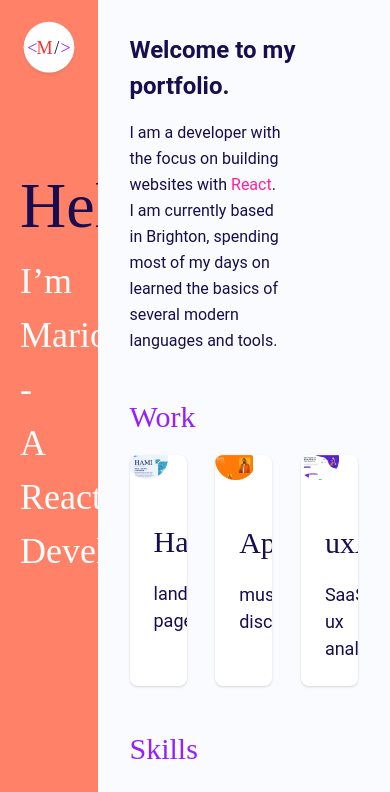
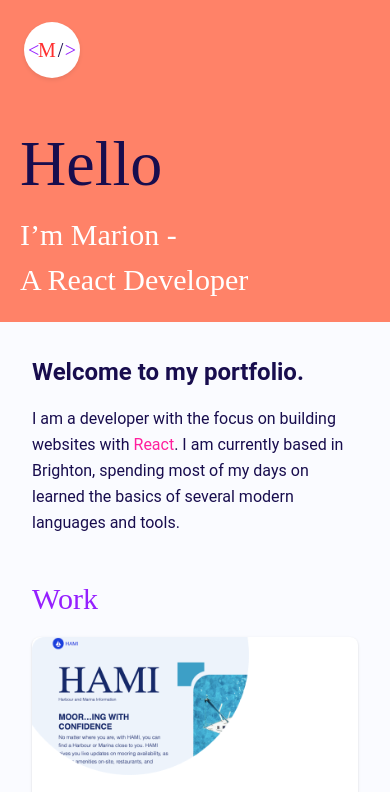
Before and after one commit to marionberton/Portfolio-React-Typescript, a React (Create React App) app: page / in a window 390 px wide. Shown: the top 792 px of the page. Built offline with nearby package versions, Linux system fonts and the light colour scheme.

Commit message:
added the responsive part and links

```diff
--- a/src/App.tsx
+++ b/src/App.tsx
@@ -4,6 +4,7 @@ import { fab } from '@fortawesome/free-brands-svg-icons';
 
 import { Sidebar } from './shared/sidebar';
 import { Main } from './pages/main';
+import { Footer } from './shared/footer';
 import './styles/tailwind.css';
 
 library.add(fab);
@@ -12,12 +13,10 @@ function App() {
   return (
     <div className="App">
       <Sidebar />
-      <main
-        style={{ marginLeft: '25%' }}
-        className="py-4 px-8 h-screen bg-lightgrey"
-      >
+      <main className="py-4 px-8 lg:h-screen bg-lightgrey main">
         <Main />
       </main>
+      <Footer />
     </div>
   );
 }
--- a/src/components/Projects/work-item.tsx
+++ b/src/components/Projects/work-item.tsx
@@ -20,7 +20,7 @@ export const ProjectItem: React.FunctionComponent<WorkProps> = ({
   onKeyPress,
 }) => {
   return (
-    <Card className="w-1/4 cursor-pointer">
+    <Card className="xl:w-1/4 custom cursor-pointer">
       <div onClick={onClick} onKeyPress={onKeyPress} role="button" tabIndex={0}>
         <div>
           <img src={image} alt={alt} className="w-2/3 h-auto" />
--- a/src/components/Projects/works.tsx
+++ b/src/components/Projects/works.tsx
@@ -38,7 +38,7 @@ export const Projects = () => {
             />
           ) : null}
         </Modal>
-        <div className="flex flex-row justify-between">
+        <div className="flex md:flex-row flex-col justify-between">
           {PROJECTS.map((item) => {
             const { image, title, description, alt } = item;
             return (
--- a/src/components/Skills/skills.tsx
+++ b/src/components/Skills/skills.tsx
@@ -7,7 +7,9 @@ export const Skills = () => {
   return (
     <section className="">
       <div className="">
-        <h1 className="text-titleMauve font-title text-3xl my-4">Skills</h1>
+        <h1 className="text-titleMauve font-title text-3xl md:my-4 mb-4">
+          Skills
+        </h1>
         <div className="flex flex-wrap">
           {SKILLS.map((item) => {
             const { image, alt } = item;
--- a/src/components/intro.tsx
+++ b/src/components/intro.tsx
@@ -7,7 +7,7 @@ export const Intro = () => {
         <h1 className="text-textBlue font-paragraph text-2xl font-bold mt-4">
           Welcome to my portfolio.
         </h1>
-        <p className="text-textBlue font-paragraph text-base mt-4 w-2/3 leading-relaxed">
+        <p className="text-textBlue font-paragraph text-base mt-4 md:w-2/3 leading-relaxed">
           I am a developer with the focus on building websites with
           <span className="text-pinkem font-extraboldfont-bold"> React</span>. I
           am currently based in Brighton, spending most of my days on learned
--- a/src/mock/logos.tsx
+++ b/src/mock/logos.tsx
@@ -16,9 +16,14 @@ export const SKILLS = [
     image: figma,
     alt: 'figma',
   },
+
   {
     image: github,
     alt: 'github',
+  },
+  {
+    image: tailwind,
+    alt: 'tailwind',
   },
   {
     image: javascript,
@@ -33,10 +38,6 @@ export const SKILLS = [
     alt: 'react',
   },
   {
-    image: tailwind,
-    alt: 'tailwind',
-  },
-  {
     image: typescript,
     alt: 'typescript',
   },
--- /dev/null
+++ b/src/shared/footer.tsx
@@ -0,0 +1,27 @@
+import React from 'react';
+import { FontAwesomeIcon } from '@fortawesome/react-fontawesome';
+
+export const Footer: React.FC = () => {
+  return (
+    <footer className="bottom-0 block lg:hidden pt-5 bg-lightgrey">
+      <div className="py-4 px-8 ">
+        <a
+          href="https://github.com/marionberton"
+          target="_blank"
+          rel="noreferrer"
+          className="inline-block pr-4 py-2 my-2 mr-2"
+        >
+          <FontAwesomeIcon icon={['fab', 'github']} color="black" size="2x" />
+        </a>
+        <a
+          href="https://www.linkedin.com/in/marion-berton-b906b5b2"
+          target="_blank"
+          rel="noreferrer"
+          className="inline-block px-4 py-2 m-2"
+        >
+          <FontAwesomeIcon icon={['fab', 'linkedin']} color="black" size="2x" />
+        </a>
+      </div>
+    </footer>
+  );
+};
--- a/src/shared/sidebar.tsx
+++ b/src/shared/sidebar.tsx
@@ -5,23 +5,33 @@ import logo from '../assets/logo.svg';
 
 export const Sidebar: React.FC = () => {
   return (
-    <div className="h-full fixed top-0 left-0 overflow-x-hidden w-1/4 z-10 p-5  bg-bgOrange">
+    <div className="lg:h-full w-full lg:fixed top-0 lg:top-0 lg:left-0 overflow-x-hidden lg:w-1/4 z-10 p-5 bg-bgOrange">
       <div>
         <img src={logo} alt="logo" />
       </div>
-      <div className="mt-20">
+      <div className="lg:mt-20 mt-8">
         <h1 className="font-title text-textBlue text-6xl">Hello</h1>
-        <p className="font-title text-white text-4xl">
+        <p className="font-title text-white lg:text-4xl text-3xl">
           I’m Marion - <br />A React Developer
         </p>
       </div>
-      <div className="fixed bottom-0">
-        <div className="inline-block pr-4 py-2 my-2 mr-2">
+      <div className="lg:fixed lg:bottom-0 lg:inline-block hidden">
+        <a
+          href="https://github.com/marionberton"
+          target="_blank"
+          rel="noreferrer"
+          className="inline-block pr-4 py-2 my-2 mr-2"
+        >
           <FontAwesomeIcon icon={['fab', 'github']} color="white" size="2x" />
-        </div>
-        <div className="inline-block px-4 py-2 m-2">
+        </a>
+        <a
+          href="https://www.linkedin.com/in/marion-berton-b906b5b2"
+          target="_blank"
+          rel="noreferrer"
+          className="inline-block px-4 py-2 m-2"
+        >
           <FontAwesomeIcon icon={['fab', 'linkedin']} color="white" size="2x" />
-        </div>
+        </a>
       </div>
     </div>
   );
--- a/src/styles/tailwind.css
+++ b/src/styles/tailwind.css
@@ -9,9 +9,23 @@
   left: 30%;
   width: 65%;
 }
-/* body {
-  background-color: '#FAFBFF';
-} */
+.custom {
+  margin-bottom: 2rem;
+}
+
+@media only screen and (max-width: 1024px) and (min-width: 768px) {
+  .custom {
+    width: 30%;
+    margin-bottom: 0;
+  }
+
+}
+
+@media screen and (min-width: 1022px) {
+  .main {
+    margin-left: 25%;
+  }
+}
 
 @import url('https://fonts.googleapis.com/css2?family=Roboto&family=Yeseva+One&display=swap');
 
```
Also changed, not shown: src/assets/musicPreview.png.
